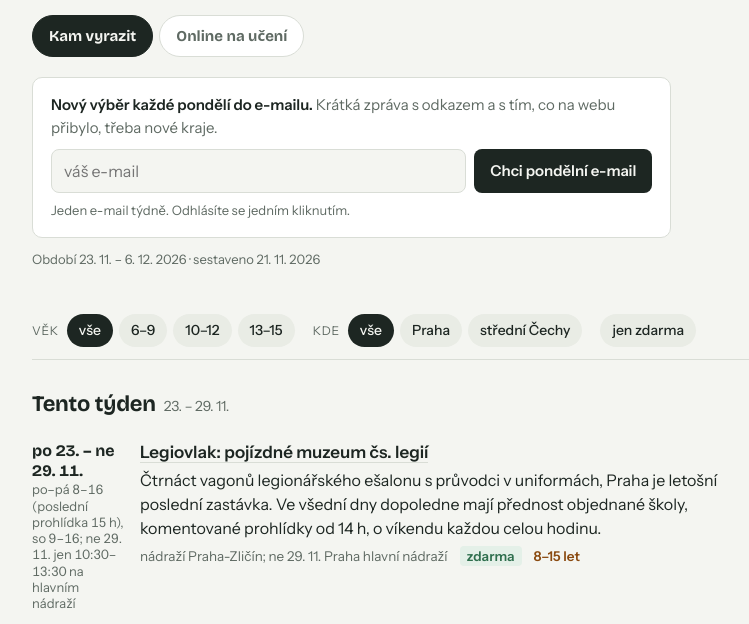
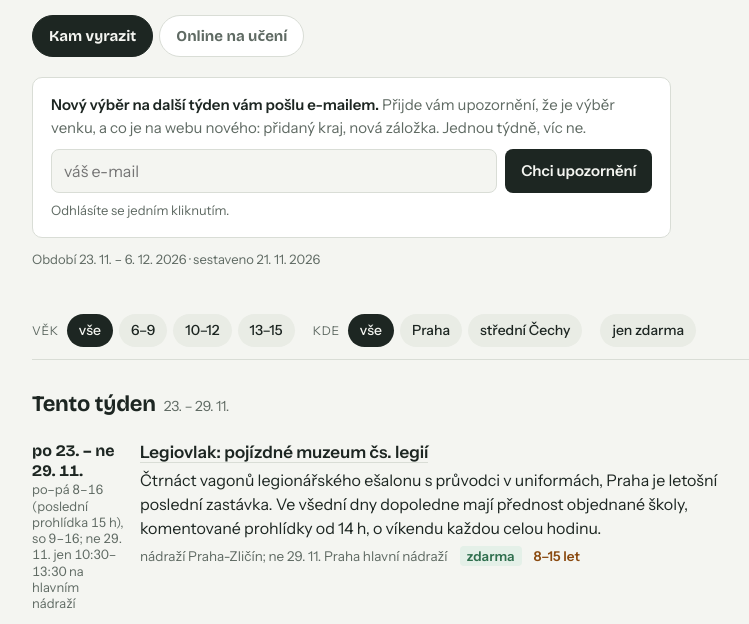
Before and after one commit to petraklepacova/kamsdomskolakem, a plain HTML site: page index.html in a window 1280 px wide. Shown: the part 174-798 px from the top of the page, without its empty margins (248-997 px from the left). Drawn offline with nearby package versions, Linux system fonts and the light colour scheme.

Commit message:
Nový text u přihlášení k e-mailu
Co-Authored-By: Claude Fable 5.2 <noreply@anthropic.com>
Claude-Session: https://claude.ai/code/session_01Aqmo6zJyLBAhfmpPPSvB6h

```diff
--- a/index.html
+++ b/index.html
@@ -121,9 +121,9 @@ body[data-view="offline"] .tried, body[data-view="online"] .tried{display:none}
   <div class="tabs" id="tabs"><button data-v="offline" aria-pressed="true">Kam vyrazit</button><button data-v="online" aria-pressed="false">Online na učení</button><button data-v="tried" aria-pressed="false" hidden>Vyzkoušeno</button></div>
   <!-- Přihlášení k pondělnímu e-mailu (Ecomail) – při aktualizaci obsahu nemazat -->
   <form class="signup" method="post" action="https://kamsdomskolakem.ecomailapp.cz/public/subscribe/1/43c2cd496486bcc27217c3e790fb4088?source=web" target="_blank">
-    <p><b>Nový výběr každé pondělí do e-mailu.</b> Krátká zpráva s odkazem a s tím, co na webu přibylo, třeba nové kraje.</p>
-    <div class="row"><input type="email" name="email" required autocomplete="email" placeholder="váš e-mail" aria-label="Váš e-mail"><button type="submit">Chci pondělní e-mail</button></div>
-    <p class="small">Jeden e-mail týdně. Odhlásíte se jedním kliknutím.</p>
+    <p><b>Nový výběr na další týden vám pošlu e-mailem.</b> Přijde vám upozornění, že je výběr venku, a co je na webu nového: přidaný kraj, nová záložka. Jednou týdně, víc ne.</p>
+    <div class="row"><input type="email" name="email" required autocomplete="email" placeholder="váš e-mail" aria-label="Váš e-mail"><button type="submit">Chci upozornění</button></div>
+    <p class="small">Odhlásíte se jedním kliknutím.</p>
   </form>
   <p class="meta off">Období 23. 11. – 6. 12. 2026 · sestaveno 21. 11. 2026</p>
 </header>
```
